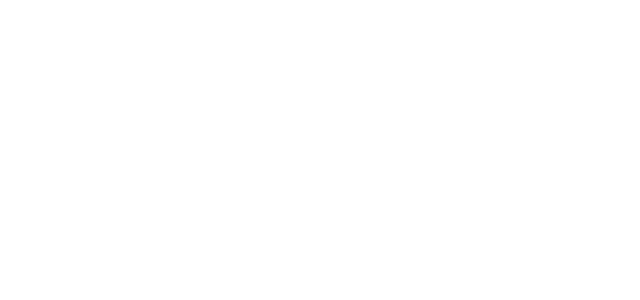
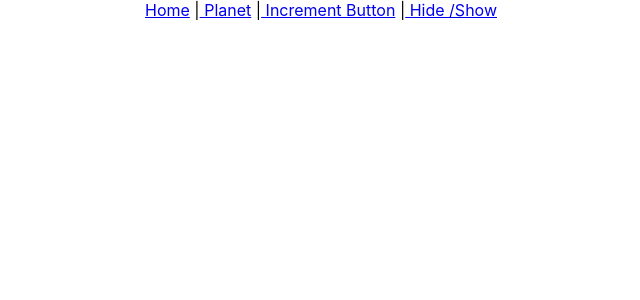
Before and after one commit to SacleuxBenoit/sandbox-react, a React (Create React App) app in the folder react_course/: page /hideShow in a window 1280 px wide. Shown: the top 300 px of the page, without its empty margins (319-959 px from the left). Built offline with nearby package versions, Linux system fonts and the light colour scheme; the HTML template or start-up script is replaced by a standard one.

Commit message:
import header + :memo: hotfixe : add return() to solve UI problem

```diff
--- a/react_course/src/pages/HideShow.js
+++ b/react_course/src/pages/HideShow.js
@@ -1,5 +1,9 @@
+ import NavBar from "../components/NavBar"
+
 export default function HideShow(){
-    <>
-        HideShow page
-    </>
+    return(
+        <>
+            <NavBar />
+        </>
+    )
 }
```
